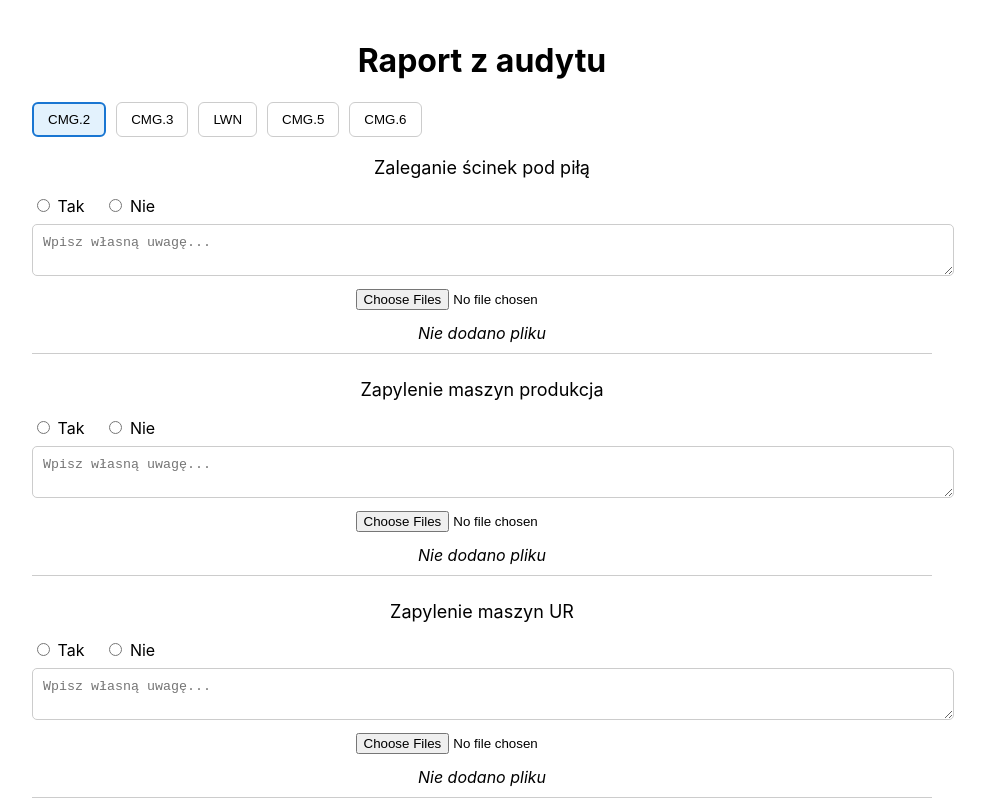
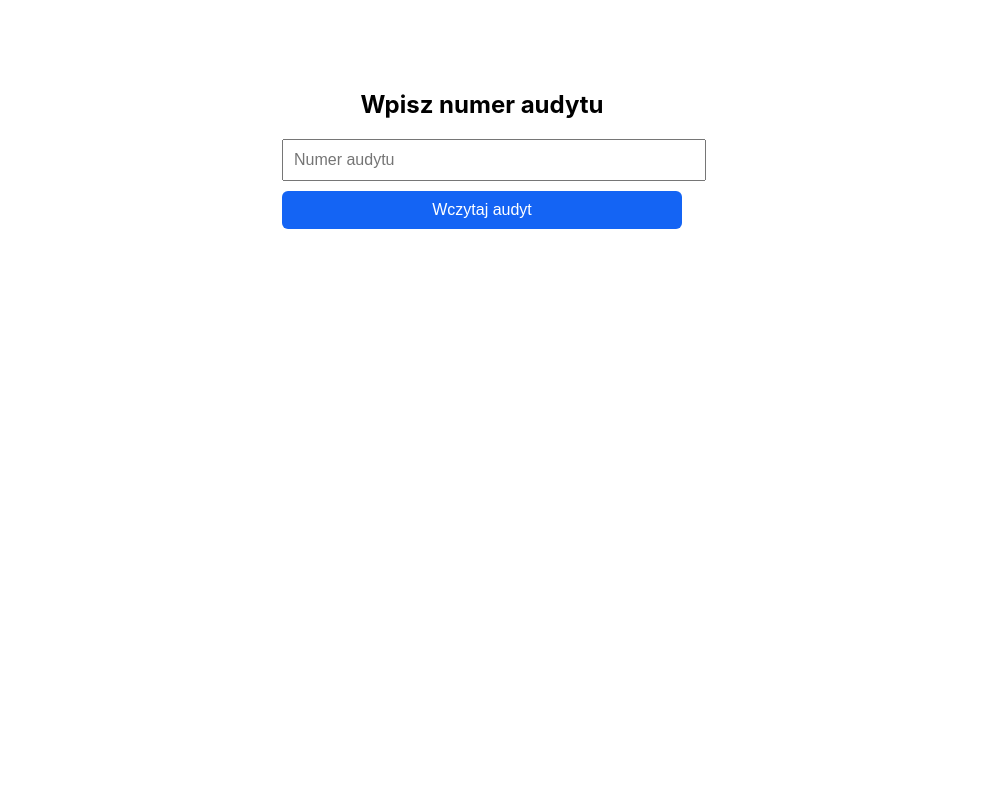
Before and after one commit to Karolije/RaportAudytu, a React (Create React App) app in the folder raport-audytu/: page / in a window 1280 px wide. Shown: the top 800 px of the page, without its empty margins (158-1143 px from the left). Built offline with nearby package versions, Linux system fonts and the light colour scheme; no server answers; the database is empty.

Commit message:
poprawa zapisu i wczytywania

```diff
--- a/raport-audytu/public/index.html
+++ b/raport-audytu/public/index.html
@@ -1,5 +1,5 @@
 <!DOCTYPE html>
-<html lang="en">
+<html lang="pl">
   <head>
     <meta charset="utf-8" />
     <link rel="icon" href="%PUBLIC_URL%/favicon.ico" />
--- /dev/null
+++ b/raport-audytu/src/components/AuditActions.tsx
@@ -0,0 +1,72 @@
+// components/AuditActions.tsx
+import React from 'react';
+
+interface AuditActionsProps {
+  auditId: number;
+}
+
+export const AuditActions: React.FC<AuditActionsProps> = ({ auditId }) => {
+
+  const finishAudit = () => {
+    alert(`Audyt ${auditId} został zakończony.`);
+    // Usuń z localStorage, bo audyt został zakończony
+    localStorage.removeItem("lastUnfinishedAudit");
+    // Tutaj możesz też wysłać status zakończenia do backendu
+  };
+
+  const startNewAudit = () => {
+    const confirmNew = window.confirm(
+      "Czy na pewno chcesz zakończyć bieżący audyt i rozpocząć nowy?"
+    );
+    if (confirmNew) {
+      // Usuń bieżący niezakończony audyt
+      localStorage.removeItem("lastUnfinishedAudit");
+      // Wygeneruj nowy auditId
+      const newId = Math.floor(Math.random() * 100000);
+      localStorage.setItem("auditId", newId.toString());
+      console.log("🆕 Utworzono nowy auditId:", newId);
+      window.location.reload(); // przeładowanie strony z nowym auditId
+    }
+  };
+
+  return (
+    <div
+      style={{
+        margin: '40px 0',      // odstęp od góry i dołu
+        display: 'flex',
+        justifyContent: 'center',
+        gap: 20,               // odstęp między przyciskami
+      }}
+    >
+      <button
+        style={{
+          padding: '12px 25px',
+          fontSize: 16,
+          backgroundColor: '#28a745',
+          color: 'white',
+          border: 'none',
+          borderRadius: 8,
+          cursor: 'pointer',
+        }}
+        onClick={finishAudit}
+      >
+        Zakończ audyt
+      </button>
+
+      <button
+        style={{
+          padding: '12px 25px',
+          fontSize: 16,
+          backgroundColor: '#f44336',
+          color: 'white',
+          border: 'none',
+          borderRadius: 8,
+          cursor: 'pointer',
+        }}
+        onClick={startNewAudit}
+      >
+        Nowy audyt
+      </button>
+    </div>
+  );
+};
--- a/raport-audytu/src/components/AuditForm.tsx
+++ b/raport-audytu/src/components/AuditForm.tsx
@@ -1,21 +1,35 @@
 import React, { useEffect, useState } from 'react';
-import { categories, initialQuestions, Question } from '../data/questions';
+import { categories, initialQuestions } from '../data/questions';
 import { Tabs } from './Tabs';
 import { QuestionItem } from './QuestionItem';
 import { QuestionsState, ImagesState } from './types';
 import { loadAuditData, saveAnswer, uploadImage } from '../supabaseAudit';
 import { generatePDF } from '../utils/generatePDF';
+import { AuditActions } from './AuditActions';
 
 export const AuditForm: React.FC = () => {
-  // Generujemy unikalny auditId przy tworzeniu nowego audytu
-  const [auditId] = useState(() => Math.floor(Math.random() * 100000));
-
+  const [auditId, setAuditId] = useState<number | null>(null);
+  const [auditInput, setAuditInput] = useState<string>('');
   const [activeTab, setActiveTab] = useState<string>(categories[0]);
   const [questions, setQuestions] = useState<QuestionsState>({});
   const [imagesState, setImagesState] = useState<ImagesState>({});
 
+  // ---------------------- INIT AUDIT ID ----------------------
+  useEffect(() => {
+    // Sprawdź, czy jest w localStorage ostatni niezakończony audyt
+    const lastAudit = localStorage.getItem("lastUnfinishedAudit");
+    if (lastAudit) {
+      setAuditId(parseInt(lastAudit));
+      console.log("🔄 Wczytano ostatni niezakończony audyt:", lastAudit);
+    }
+  }, []);
+
   // ---------------------- LOAD DATA ----------------------
   useEffect(() => {
+    if (auditId === null) return;
+
+    console.log("🔄 Ładuję dane dla auditId:", auditId);
+
     const load = async () => {
       const { questions: loadedQuestions, images: loadedImages } = await loadAuditData(auditId);
 
@@ -23,18 +37,15 @@ export const AuditForm: React.FC = () => {
       const fullImages: ImagesState = {};
 
       categories.forEach(cat => {
-        // Nadawanie unikalnych question_id dla każdego pytania w tej kategorii
         fullQuestions[cat] = initialQuestions.map((q, index) => {
-          const loadedQ = loadedQuestions[cat]?.find(lq => lq.id === q.id);
-
-          // question_id = index + 1, zamieniamy na string żeby było zgodne z typem
           const questionId = (index + 1).toString();
+          const loadedQ = loadedQuestions[cat]?.find(lq => lq.id === questionId);
 
           return {
             ...q,
             id: questionId,
             answer: loadedQ?.answer ?? null,
-            note: loadedQ?.note ?? null,
+            note: loadedQ?.note ?? '',
             images: loadedQ?.images ?? [],
           };
         });
@@ -49,16 +60,22 @@ export const AuditForm: React.FC = () => {
     load();
   }, [auditId]);
 
+  // ---------------------- HANDLE USER INPUT ----------------------
+  const handleAuditSubmit = () => {
+    if (!auditInput) return;
+    const num = parseInt(auditInput);
+    if (!isNaN(num)) {
+      setAuditId(num);
+      localStorage.setItem("lastUnfinishedAudit", num.toString());
+    }
+  };
+
   // ---------------------- SET ANSWER ----------------------
   const setAnswerFn = (cat: string, id: string, value: boolean) => {
     setQuestions(prev => {
-      const updatedCategory = prev[cat].map(q =>
-        q.id === id ? { ...q, answer: value } : q
-      );
-
+      const updatedCategory = prev[cat].map(q => q.id === id ? { ...q, answer: value } : q);
       const updatedQuestion = updatedCategory.find(q => q.id === id);
-      if (updatedQuestion) saveAnswer(cat, updatedQuestion);
-
+      if (updatedQuestion && auditId !== null) saveAnswer(auditId, cat, updatedQuestion);
       return { ...prev, [cat]: updatedCategory };
     });
   };
@@ -66,22 +83,20 @@ export const AuditForm: React.FC = () => {
   // ---------------------- UPDATE NOTE ----------------------
   const updateNoteFn = (cat: string, id: string, note: string) => {
     setQuestions(prev => {
-      const updatedCategory = prev[cat].map(q =>
-        q.id === id ? { ...q, note } : q
-      );
-
+      const updatedCategory = prev[cat].map(q => q.id === id ? { ...q, note } : q);
       const updatedQuestion = updatedCategory.find(q => q.id === id);
-      if (updatedQuestion) saveAnswer(cat, updatedQuestion);
-
+      if (updatedQuestion && auditId !== null) saveAnswer(auditId, cat, updatedQuestion);
       return { ...prev, [cat]: updatedCategory };
     });
   };
 
   // ---------------------- UPLOAD IMAGES ----------------------
   const addImageFn = async (cat: string, id: string, files: FileList) => {
+    if (auditId === null) return;
+
     const uploadedUrls: string[] = [];
     for (let i = 0; i < files.length; i++) {
-      const url = await uploadImage(cat, id, files[i]);
+      const url = await uploadImage(auditId, cat, id, files[i]);
       uploadedUrls.push(url);
     }
 
@@ -97,18 +112,49 @@ export const AuditForm: React.FC = () => {
       const updatedCategory = prev[cat].map(q =>
         q.id === id ? { ...q, images: [...(q.images || []), ...uploadedUrls] } : q
       );
-
       const updatedQuestion = updatedCategory.find(q => q.id === id);
-      if (updatedQuestion) saveAnswer(cat, updatedQuestion);
-
+      if (updatedQuestion) saveAnswer(auditId, cat, updatedQuestion);
       return { ...prev, [cat]: updatedCategory };
     });
   };
 
   // ---------------------- RENDER ----------------------
+  if (auditId === null) {
+    return (
+      <div style={{ padding: 20, maxWidth: 400, margin: '50px auto', textAlign: 'center' }}>
+        <h2>Wpisz numer audytu</h2>
+        <input
+          type="number"
+          value={auditInput}
+          onChange={e => setAuditInput(e.target.value)}
+          placeholder="Numer audytu"
+          style={{ padding: 10, fontSize: 16, width: '100%', marginBottom: 10 }}
+        />
+        <button
+          onClick={handleAuditSubmit}
+          style={{
+            padding: '10px 20px',
+            fontSize: 16,
+            backgroundColor: '#1464f4',
+            color: 'white',
+            border: 'none',
+            borderRadius: 6,
+            cursor: 'pointer',
+            width: '100%',
+          }}
+        >
+          Wczytaj audyt
+        </button>
+      </div>
+    );
+  }
+
   return (
     <div style={{ padding: 20, maxWidth: 900, margin: '0 auto' }}>
       <h1>Raport z audytu</h1>
+      <p>📌 Numer audytu: <strong>{auditId}</strong></p>
+      <AuditActions auditId={auditId} />
+
       <Tabs activeTab={activeTab} setActiveTab={setActiveTab} />
 
       {questions[activeTab]?.map(q => (
@@ -138,7 +184,6 @@ export const AuditForm: React.FC = () => {
       >
         Pobierz PDF
       </button>
-
     </div>
   );
 };
--- a/raport-audytu/src/supabaseAudit.ts
+++ b/raport-audytu/src/supabaseAudit.ts
@@ -2,23 +2,10 @@ import { Question } from './data/questions';
 import { QuestionsState, ImagesState } from './components/types';
 import { supabase } from './supabaseClient';
 
-// ---------------------- MAPA KATEGORII ----------------------
-const categoryNumberMap: Record<string, number> = {
-  "CMG.2": 2,
-  "CMG.3": 3,
-  "LWN": 4,
-  "CMG.5": 5,
-  "CMG.6": 6,
-};
-
-// ---------------------- GENERUJ AUDIT ID ----------------------
-export const generateAuditId = (cat: string, questionId: string) => {
-  const catNum = categoryNumberMap[cat];
-  return parseInt(`${catNum}${questionId}`);
-};
-
 // ---------------------- LOAD DATA ----------------------
 export const loadAuditData = async (auditId: number) => {
+  console.log("🔄 Pobieram dane audytu:", auditId);
+
   const { data, error } = await supabase
     .from('audit_answers')
     .select('*')
@@ -36,33 +23,35 @@ export const loadAuditData = async (auditId: number) => {
     if (!questions[row.category]) questions[row.category] = [];
     if (!images[row.category]) images[row.category] = {};
 
+    const parsedImages = row.images ? JSON.parse(row.images) : [];
+
     questions[row.category].push({
-      id: row.question_id,
+      id: row.question_id.toString(),
       text: row.question_text,
       answer: row.answer,
       note: row.note,
-      images: row.images ? JSON.parse(row.images) : [],
+      images: parsedImages,
     });
 
-    images[row.category][row.question_id] = row.images ? JSON.parse(row.images) : [];
+    images[row.category][row.question_id] = parsedImages;
   });
 
+  console.log("📥 Dane załadowane:", questions);
   return { questions, images };
 };
 
 // ---------------------- SAVE ANSWER ----------------------
-export const saveAnswer = async (cat: string, question: Question) => {
+export const saveAnswer = async (auditId: number, category: string, question: Question) => {
   try {
     const imagesString = JSON.stringify(question.images || []);
-    const auditId = generateAuditId(cat, question.id);
 
     let safeAnswer: boolean | null = null;
     if (question.answer === true || question.answer === false) safeAnswer = question.answer;
 
-    console.log('Wysyłam do Supabase:', {
+    console.log('💾 Zapisuję odpowiedź:', {
       audit_id: auditId,
-      category: cat,
-      question_id: question.id,
+      category,
+      question_id: Number(question.id),
       question_text: question.text,
       answer: safeAnswer,
       note: question.note,
@@ -71,25 +60,21 @@ export const saveAnswer = async (cat: string, question: Question) => {
 
     const { error } = await supabase
       .from('audit_answers')
-      .upsert(
-        [
-          {
-            audit_id: auditId,
-            category: cat,
-            question_id: question.id,
-            question_text: question.text,
-            answer: safeAnswer,
-            note: question.note ?? null,
-            images: imagesString,
-          },
-        ],
-        {
-          onConflict: 'audit_id',
-        }
-      );
+      .upsert({
+        audit_id: auditId,
+        category,
+        question_id: Number(question.id),
+        question_text: question.text,
+        answer: safeAnswer,
+        note: question.note ?? null,
+        images: imagesString,
+        updated_at: new Date(),
+      }, {
+        onConflict: 'audit_id, category, question_id',
+      });
 
-    if (error) console.error('Błąd zapisu w Supabase:', error);
-    else console.log('Odpowiedź zapisana');
+    if (error) console.error('❌ Błąd zapisu w Supabase:', error);
+    else console.log('✅ Odpowiedź zapisana do Supabase');
   } catch (err) {
     console.error('Błąd zapisu w Supabase:', err);
     return null;
@@ -98,21 +83,27 @@ export const saveAnswer = async (cat: string, question: Question) => {
 
 // ---------------------- UPLOAD IMAGE ----------------------
 export const uploadImage = async (
-  cat: string,
+  auditId: number,
+  category: string,
   questionId: string,
   file: File
 ): Promise<string> => {
-  const auditId = generateAuditId(cat, questionId);
-  const path = `audits/${auditId}/${cat}/${questionId}/${Date.now()}-${file.name}`;
+  const path = `audits/${auditId}/${category}/${questionId}/${Date.now()}-${file.name}`;
+
   const { error: uploadError } = await supabase.storage
     .from('audit-images')
     .upload(path, file);
 
-  if (uploadError) throw new Error(`Błąd uploadu: ${uploadError.message}`);
+  if (uploadError) {
+    console.error("❌ Błąd uploadu:", uploadError);
+    throw new Error(`Błąd uploadu: ${uploadError.message}`);
+  }
 
   const { data: urlData } = supabase.storage
     .from('audit-images')
     .getPublicUrl(path);
 
+  console.log("📸 Zdjęcie zapisane:", urlData?.publicUrl);
+
   return urlData?.publicUrl ?? '';
 };
--- a/raport-audytu/src/utils/exportToExcel.ts
+++ b/raport-audytu/src/utils/exportToExcel.ts
@@ -1,4 +1,4 @@
-import * as XLSX from "xlsx";
+import  XLSX from "xlsx";
 import { categories, initialQuestions } from "../data/questions";
 
 export const exportToExcel = (questions: any) => {
```
Also changed, not shown: package.json (added, +8 -0 lines), 2 other files (tests, documents, lock files or other folders).
